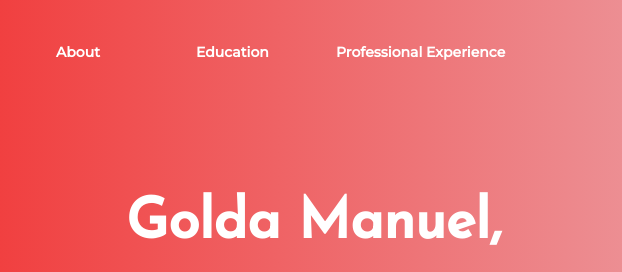
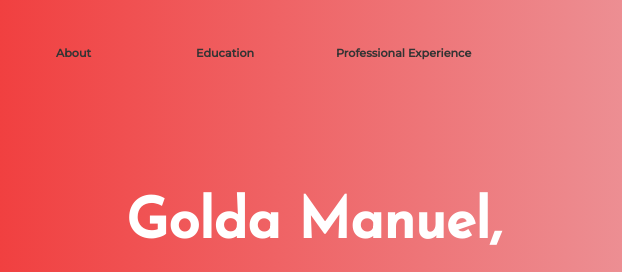
Before and after one commit to phranzia/personalsite, a plain HTML site: page index.html in a window 1280 px wide. Shown: the top 272 px of the page, 0-622 px from the left. Drawn offline with nearby package versions, Linux system fonts and the light colour scheme.

Commit message:
Change color of nav links

```diff
--- a/static/css/index.css
+++ b/static/css/index.css
@@ -97,7 +97,8 @@ body {
   }
 
 a.top-bar-link {
-    color: white;
+    color: rgb(52, 52, 52);
+    font-size: 0.8em;
 }
 
 #all-info{
```
